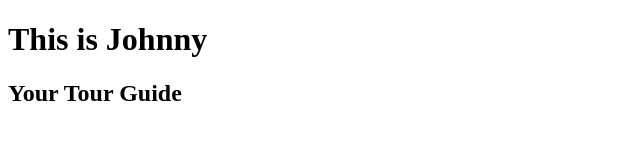
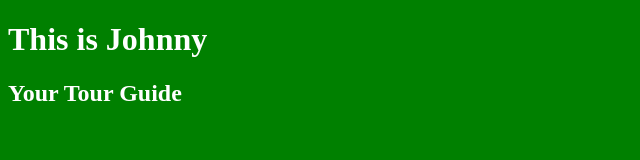
Before and after one commit to tmayor/johnny, a plain HTML site: page index.html in a window 1280 px wide. Shown: the whole page, without its empty margins (0-640 px from the left). Drawn offline with Linux system fonts and the light colour scheme.

Commit message:
Update index.html

```diff
--- a/index.html
+++ b/index.html
@@ -5,6 +5,11 @@
   <meta name="viewport" content="width=device-width, initial-scale=1.0">
   <meta http-equiv="X-UA-Compatible" content="ie=edge">
 <title>Johnny App</title>
+  <style>
+    body {
+      color: white;
+      background: green;
+  </style>
 </head>
 
 <body>
```
